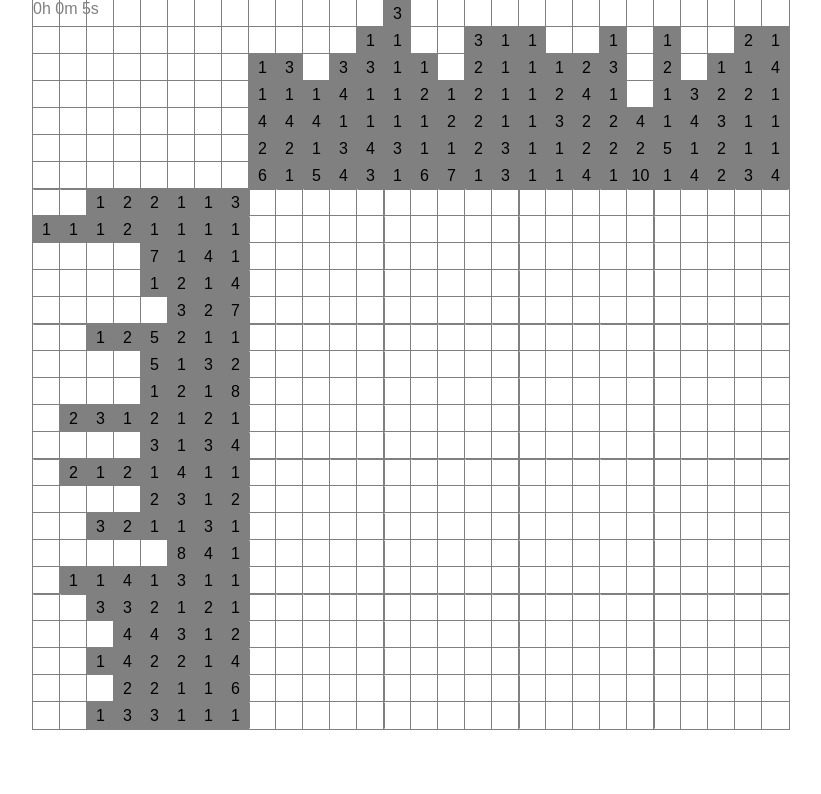
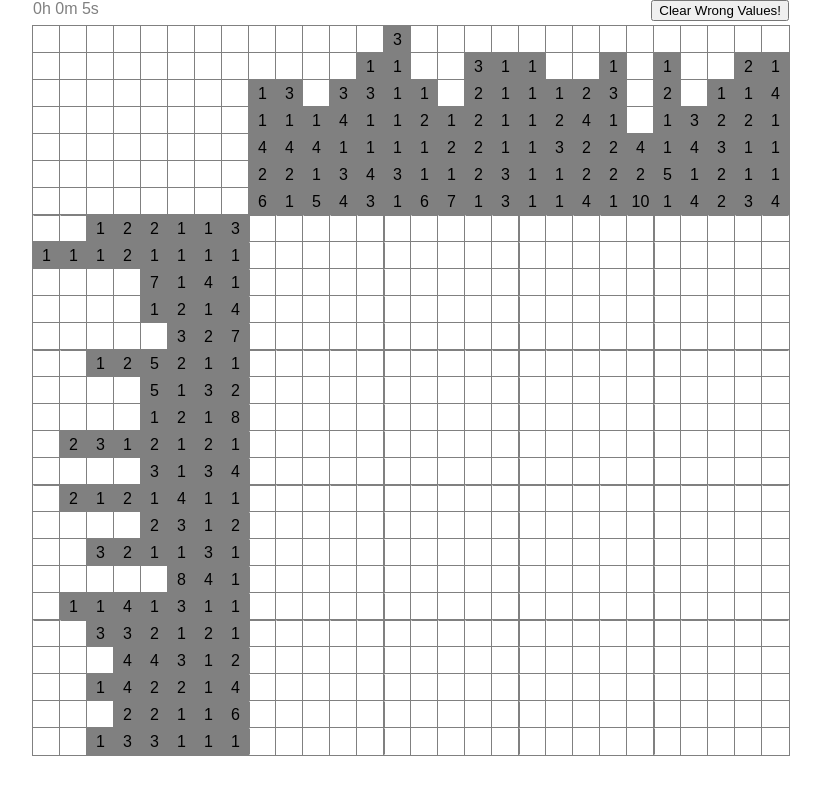
Before and after one commit to bsingr/nonogram, a React (Create React App) app: page / in a window 1280 px wide. Shown: the top 794 px of the page, without its empty margins (287-1108 px from the left). Built offline with nearby package versions, Linux system fonts and the light colour scheme.

Commit message:
Seperate assistant and timer

```diff
--- a/src/App.css
+++ b/src/App.css
@@ -4,9 +4,20 @@
   margin-left: -25%;
 }
 
+.Game {
+  clear: both;
+  padding-top: 5px;
+}
+
 .Timer {
-  position: absolute;
   color: gray;
+  float: left;
+}
+
+.Assistant {
+  right: 0;
+  display: inline-block;
+  float: right;
 }
 
 .Overlay {
--- a/src/App.js
+++ b/src/App.js
@@ -25,9 +25,19 @@ class Timer extends Component {
   }
   render() {
     return (
-      <div className="Timer" onClick={this.props.onClick}>
+      <div className="Timer">
         {Math.floor(this.state.duration / 3600)}h {Math.floor(this.state.duration / 60)}m {this.state.duration % 60}s
       </div>
+    );
+  }
+}
+
+class Assistant extends Component {
+  render() {
+    return (
+      <button className="Assistant" onClick={this.props.onClick}>
+        Clear Wrong Values!
+      </button>
     );
   }
 }
@@ -122,7 +132,9 @@ class App extends Component {
     const mapIsComplete = isComplete(map, this.state.userValueMap)
     return (
       <div className="App">
-        <Timer onClick={this.onClickTimer} />
+        <Timer />
+        <Assistant onClick={this.onClickTimer} />
+        <div className="Game">
           {mapIsComplete ? <Overlay>Done. Congratulations!</Overlay> : ''}
           {populate(yHints).map((_, rowIdx) => {
             return (
@@ -168,6 +180,7 @@ class App extends Component {
             )
           })}
         </div>
+      </div>
     );
   }
 }
```
Lines whose indentation alone changed are shown as unchanged.
